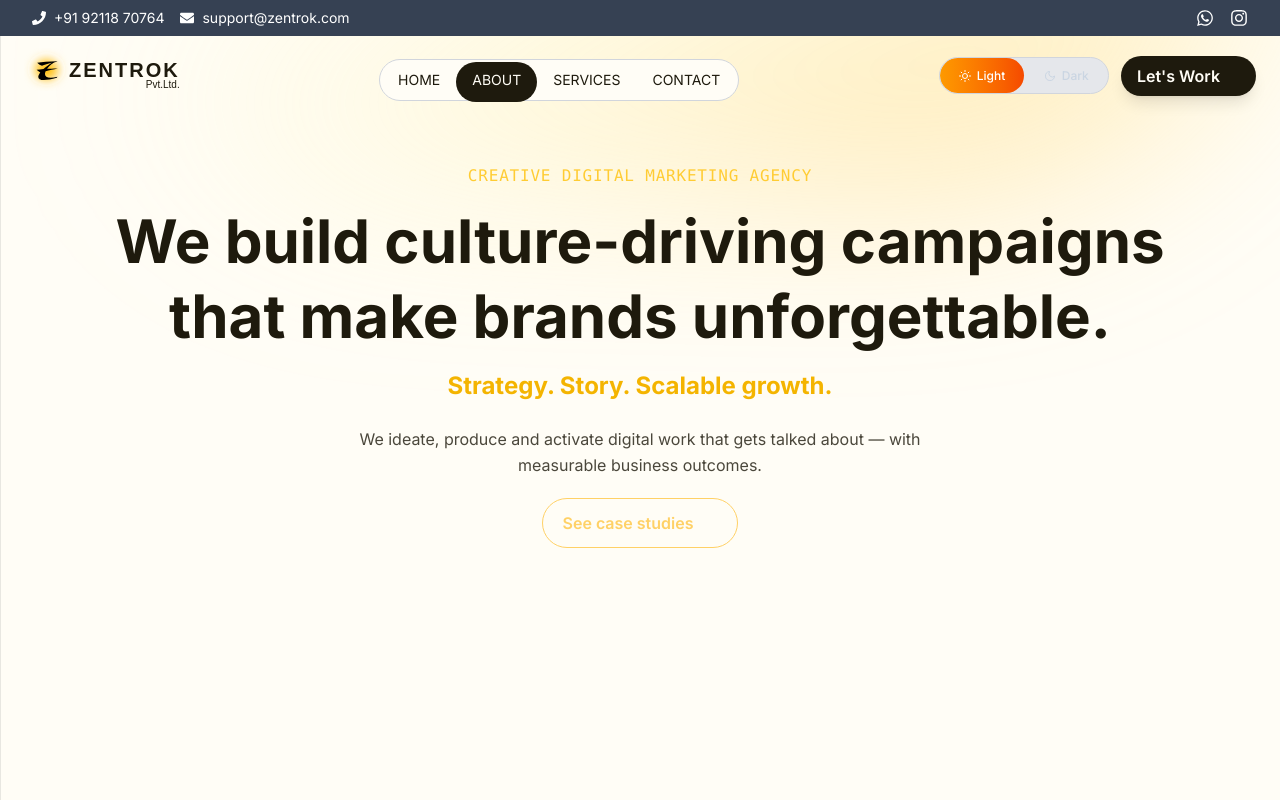
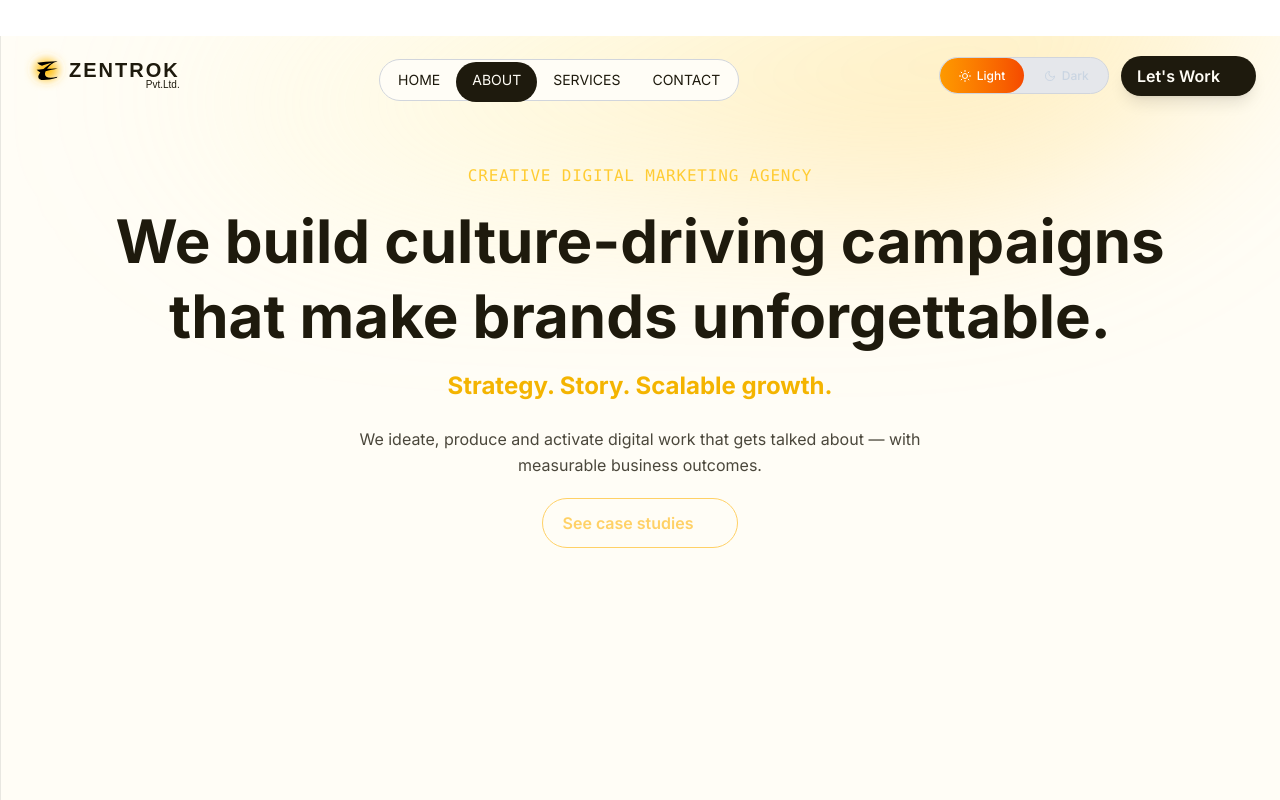
Before and after one commit to Zentrok-Private-Limited/Zentrok, a Next.js app: page /about in a window 1280 px wide. Shown: the top 800 px of the page. Built offline with nearby package versions, Linux system fonts and the light colour scheme; a web font is replaced by a local one.

Commit message:
about page updated

```diff
--- a/components/UpperNavbar.tsx
+++ b/components/UpperNavbar.tsx
@@ -12,7 +12,7 @@ const socialIcons = [
 
 const UpperNavbar: React.FC = () => {
   return (
-    <div className="bg-gray-700 text-white py-2 px-4 sm:px-6 lg:px-8">
+    <div className="bg-[var(--surface-1000)] text-white py-2 px-4 sm:px-6 lg:px-8">
       {/* Container is flex-col on mobile and flex-row on medium+ screens */}
       <div className="container mx-auto flex flex-col md:flex-row justify-between items-center text-sm space-y-2 md:space-y-0">
 
```
